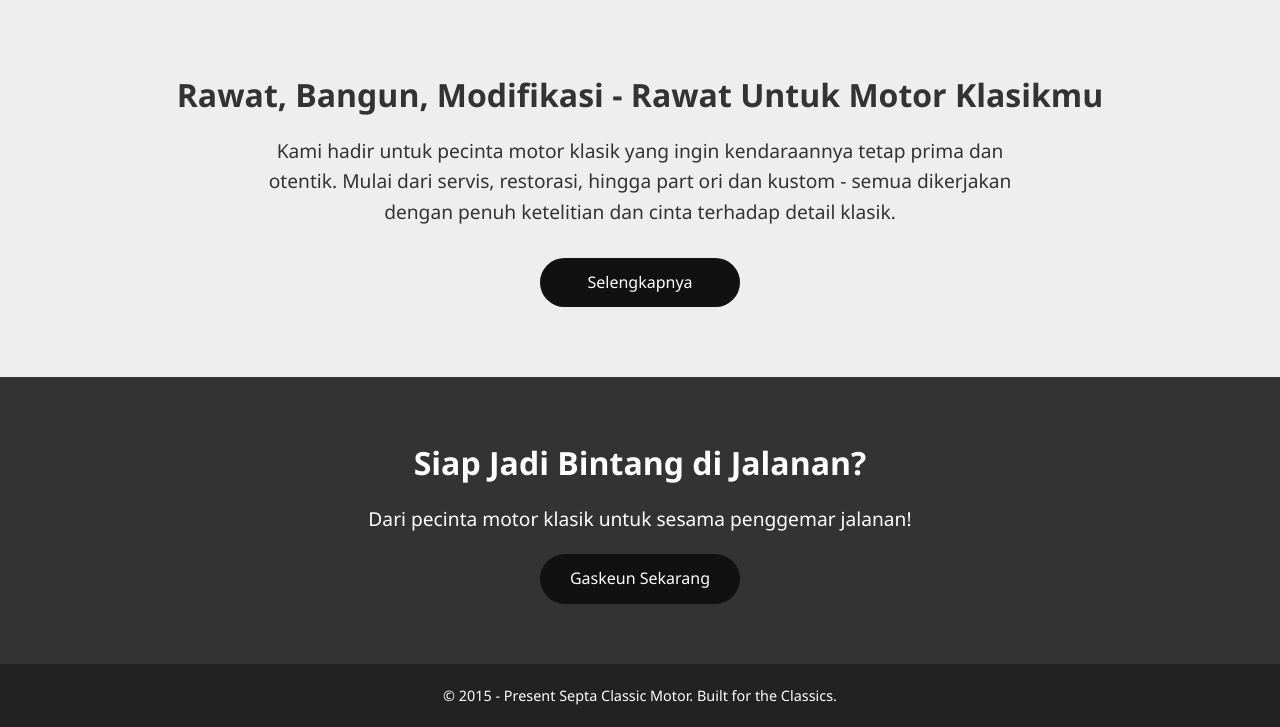
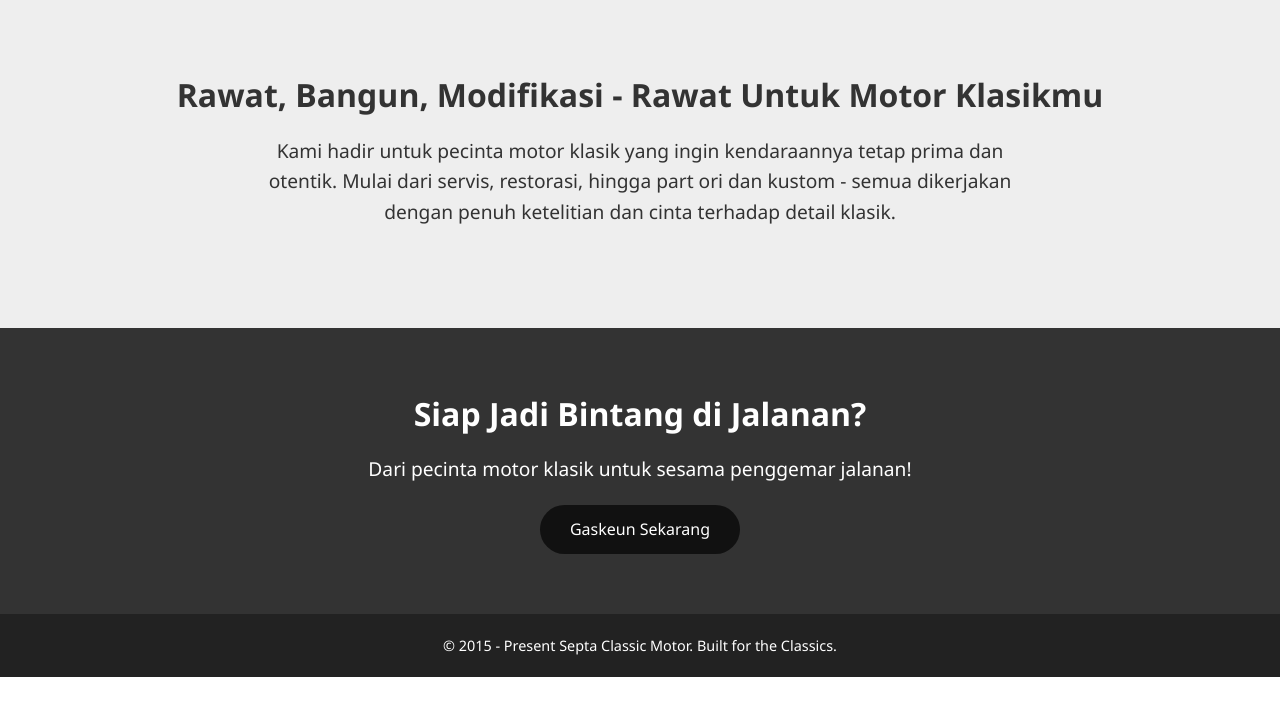
Before and after one commit to Wildan-cd/SCM-Project2, a Laravel app: page / in a window 1280 px wide. Shown: the part 2017-2744 px from the top of the page. After the commit the page ends 2694 px from the top, so only its background shows below. Run offline with Laravel 12, Linux system fonts and the light colour scheme; parts of the project's set-up code (start-up, migrations or seed data) failed here and were passed over.

Commit message:
update index

```diff
--- a/resources/views/landing/detail.blade.php
+++ b/resources/views/landing/detail.blade.php
@@ -28,7 +28,7 @@
                         <i class="fas fa-shopping-cart"></i> Order via WhatsApp
                       </a>
                     </div>
-                  </div>
+                </div>
 
             </div>
         </div>
--- a/resources/views/landing/index.blade.php
+++ b/resources/views/landing/index.blade.php
@@ -47,17 +47,14 @@
     <section class="collection" id="collection">
         <h2>Rawat, Bangun, Modifikasi - Rawat Untuk Motor Klasikmu</h2>
         <p>Kami hadir untuk pecinta motor klasik yang ingin kendaraannya tetap prima dan otentik. Mulai dari servis, restorasi, hingga part ori dan kustom - semua dikerjakan dengan penuh ketelitian dan cinta terhadap detail klasik.</p>
-        <a href="#" class="btn">Selengkapnya</a>
     </section>
 
     <section class="contact-preview">
         <h2>Siap Jadi Bintang di Jalanan?</h2>
         <p>Dari pecinta motor klasik untuk sesama penggemar jalanan!</p>
-        <a href="#" class="btn">Gaskeun Sekarang</a>
+        <a href="https://wa.me/6282234322320" class="btn">Gaskeun Sekarang</a>
     </section>
 
     @include('components.footer')
-
-    <script src="js/script1.js"></script>
 </body>
 </html>
```
